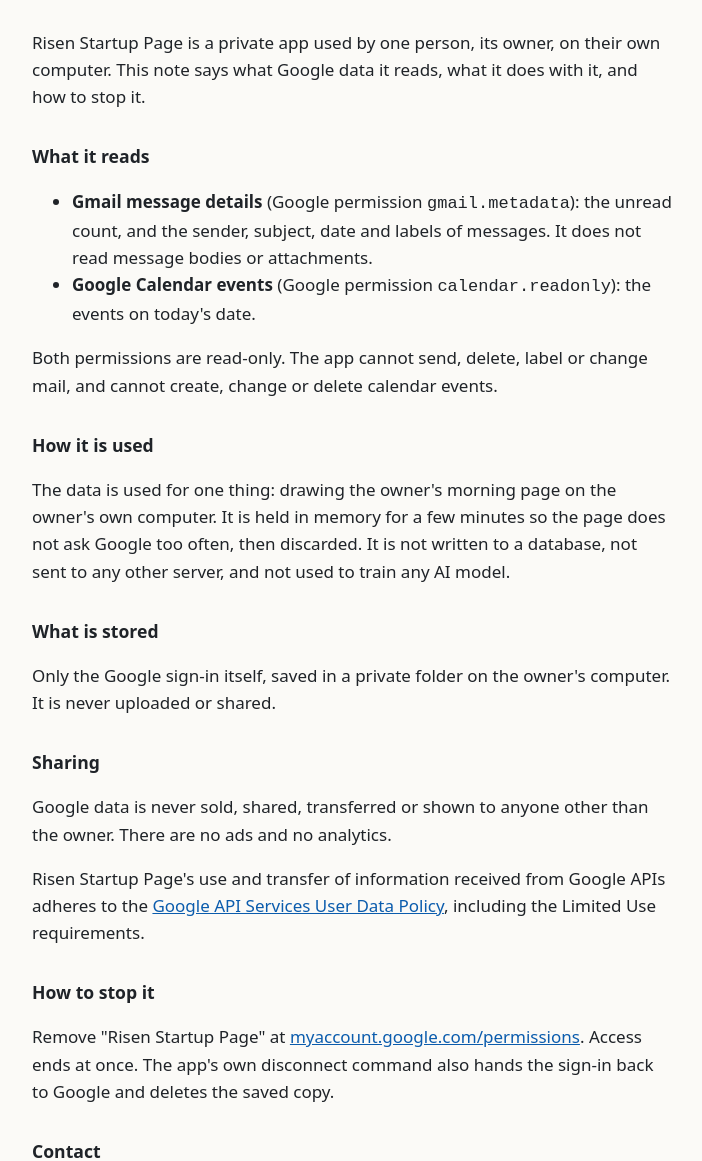
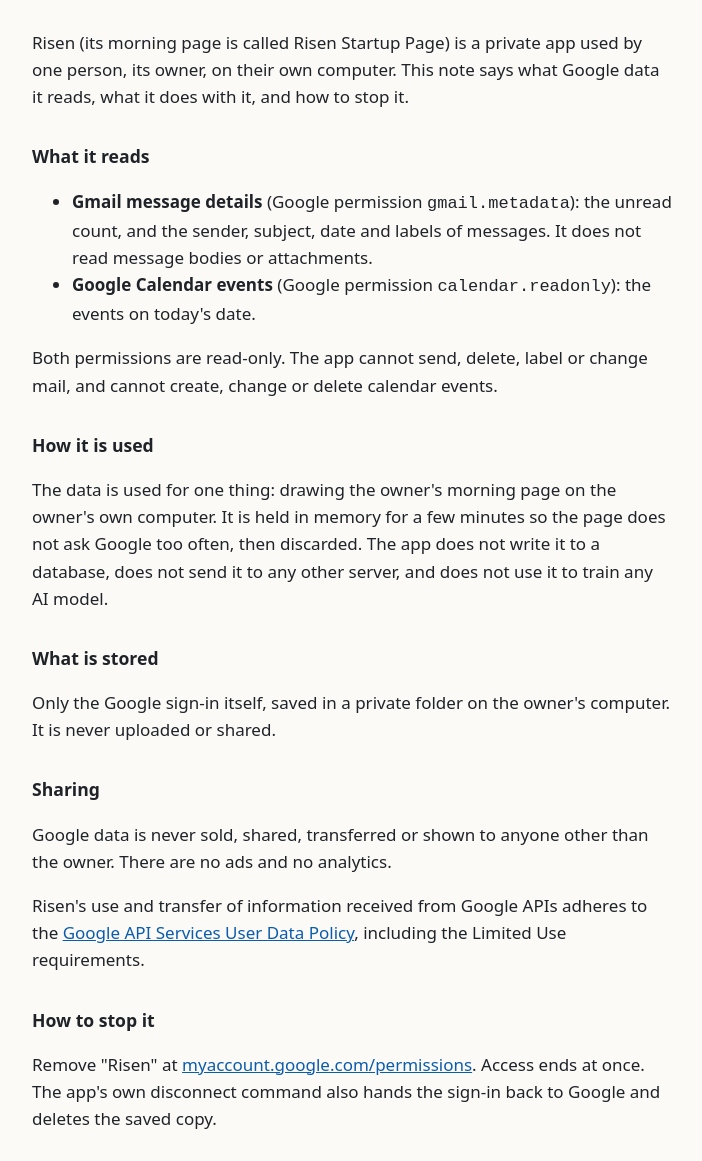
Before and after one commit to iokepasouza/risen, a plain HTML site: page privacy.html in a window 1280 px wide. Shown: the part 139-1300 px from the top of the page, without its empty margins (288-990 px from the left). Drawn offline with Linux system fonts and the light colour scheme.

Commit message:
Name the app Risen, as Google's consent screen does
Co-Authored-By: Claude Opus 5.5 <noreply@anthropic.com>

```diff
--- a/privacy.html
+++ b/privacy.html
@@ -25,7 +25,8 @@
   <h1>Privacy note</h1>
   <p class="sub">Risen Startup Page &middot; last updated 18 November 2026</p>
 
-  <p>Risen Startup Page is a private app used by one person, its owner, on their
+  <p>Risen (its morning page is called Risen Startup Page) is a private app used
+  by one person, its owner, on their
   own computer. This note says what Google data it reads, what it does with it,
   and how to stop it.</p>
 
@@ -43,8 +44,9 @@
   <h2>How it is used</h2>
   <p>The data is used for one thing: drawing the owner's morning page on the
   owner's own computer. It is held in memory for a few minutes so the page does
-  not ask Google too often, then discarded. It is not written to a database,
-  not sent to any other server, and not used to train any AI model.</p>
+  not ask Google too often, then discarded. The app does not write it to a
+  database, does not send it to any other server, and does not use it to train
+  any AI model.</p>
 
   <h2>What is stored</h2>
   <p>Only the Google sign-in itself, saved in a private folder on the owner's
@@ -53,13 +55,13 @@
   <h2>Sharing</h2>
   <p>Google data is never sold, shared, transferred or shown to anyone other
   than the owner. There are no ads and no analytics.</p>
-  <p>Risen Startup Page's use and transfer of information received from Google
+  <p>Risen's use and transfer of information received from Google
   APIs adheres to the
   <a href="https://developers.google.com/terms/api-services-user-data-policy">Google
   API Services User Data Policy</a>, including the Limited Use requirements.</p>
 
   <h2>How to stop it</h2>
-  <p>Remove "Risen Startup Page" at
+  <p>Remove "Risen" at
   <a href="https://myaccount.google.com/permissions">myaccount.google.com/permissions</a>.
   Access ends at once. The app's own disconnect command also hands the sign-in
   back to Google and deletes the saved copy.</p>
```
Also changed, not shown: index.html (+4 -4 lines).
